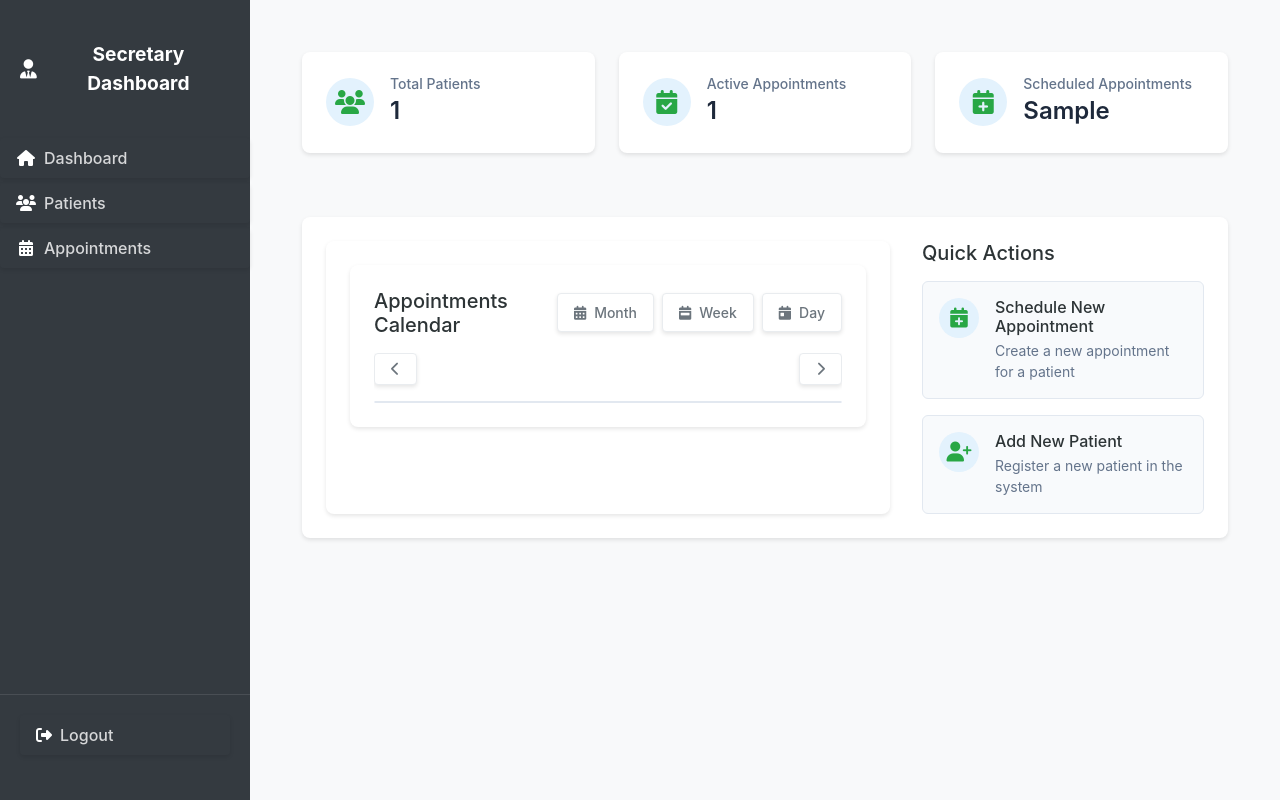
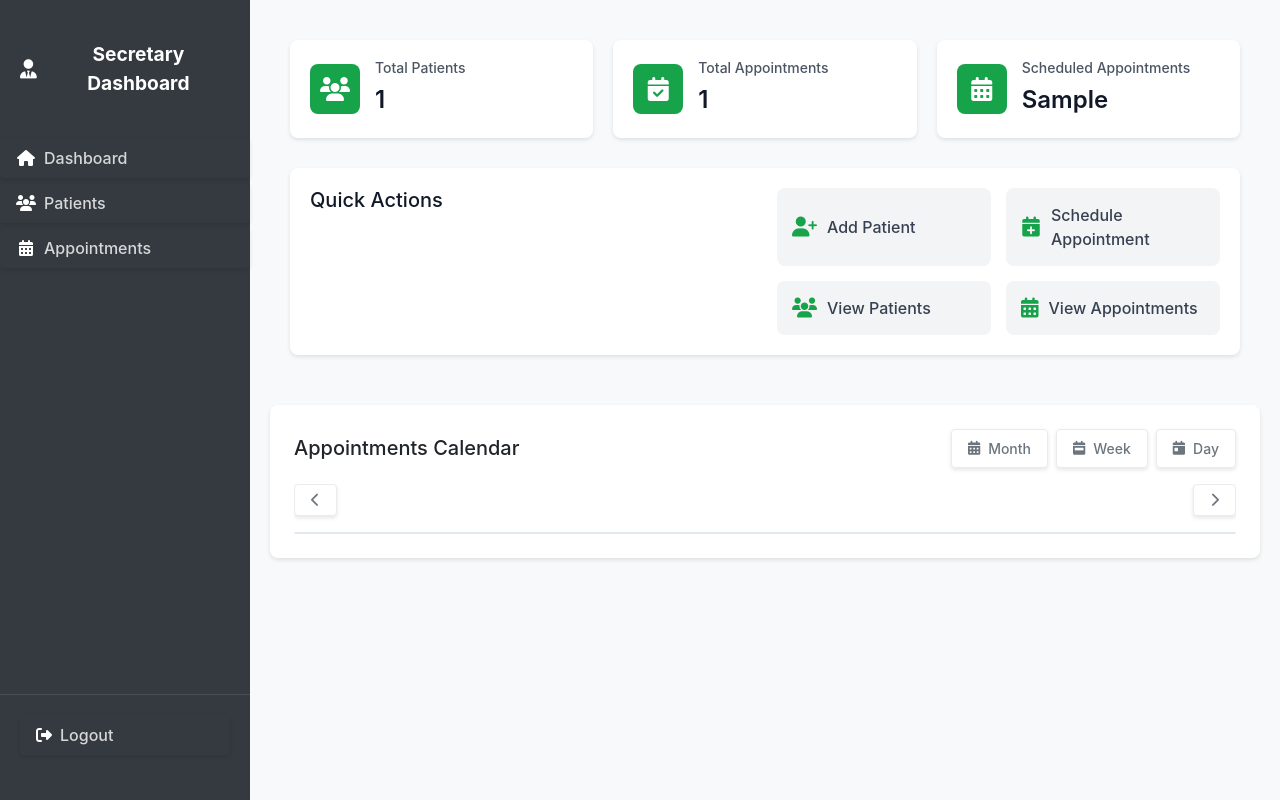
Before and after one commit to ZZSavagelordZZ/itec320_project20801530, a Django app: template Itec320_project/templates/secretary_dash/secretary/dashboard.html in a window 1280 px wide. Run offline with Django 5.2, Linux system fonts and the light colour scheme; the template is opened without the code that fills it: most values are stand-ins (such as "Sample title", 1, 10 or a date in 2020); parts of the project's set-up code (start-up, migrations or seed data) failed here and were passed over.

Commit message:
Update dashboard.html

```diff
--- a/Itec320_project/templates/secretary_dash/secretary/dashboard.html
+++ b/Itec320_project/templates/secretary_dash/secretary/dashboard.html
@@ -1,16 +1,15 @@
 {% extends 'secretary_dash/secretary/base.html' %}
 
 {% block content %}
-<div class="dashboard-container">
-    <!-- Statistics Cards -->
-    <div class="stats-grid">
+<div class="container">
+    <div class="stats-section">
         <div class="stat-card">
             <div class="stat-icon">
                 <i class="fas fa-users"></i>
             </div>
             <div class="stat-content">
                 <h3>Total Patients</h3>
-                <p class="stat-number">{{ total_patients }}</p>
+                <p>{{ total_patients }}</p>
             </div>
         </div>
         <div class="stat-card">
@@ -18,171 +17,147 @@
                 <i class="fas fa-calendar-check"></i>
             </div>
             <div class="stat-content">
-                <h3>Active Appointments</h3>
-                <p class="stat-number">{{ total_appointments }}</p>
+                <h3>Total Appointments</h3>
+                <p>{{ total_appointments }}</p>
             </div>
         </div>
         <div class="stat-card">
             <div class="stat-icon">
-                <i class="fas fa-calendar-plus"></i>
+                <i class="fas fa-calendar-alt"></i>
             </div>
             <div class="stat-content">
                 <h3>Scheduled Appointments</h3>
-                <p class="stat-number">{{ scheduled_appointments }}</p>
+                <p>{{ scheduled_appointments }}</p>
             </div>
         </div>
     </div>
 
-    <!-- Calendar and Quick Actions Section -->
-    <div class="dashboard-section calendar-appointments-container">
-        <!-- Calendar Side -->
-        <div class="calendar-side">
-            {% include 'secretary_dash/common/calendar.html' with appointments=calendar_appointments busy_hours=calendar_busy_hours small_calendar=True %}
-        </div>
-
-        <!-- Quick Actions Side -->
-        <div class="quick-actions-side">
+    <div class="quick-actions">
         <h2>Quick Actions</h2>
-            <div class="quick-actions-list">
-                <a href="{% url 'secretary_dash:appointment_create' %}" class="action-item">
-                <div class="action-icon">
+        <div class="action-buttons">
+            <a href="{% url 'secretary_dash:patient_create' %}" class="action-button">
+                <i class="fas fa-user-plus"></i>
+                <span>Add Patient</span>
+            </a>
+            <a href="{% url 'secretary_dash:appointment_create' %}" class="action-button">
                 <i class="fas fa-calendar-plus"></i>
-                </div>
-                    <div class="action-details">
-                        <h4>Schedule New Appointment</h4>
-                    <p>Create a new appointment for a patient</p>
-                </div>
+                <span>Schedule Appointment</span>
             </a>
-                <a href="{% url 'secretary_dash:patient_create' %}" class="action-item">
-                <div class="action-icon">
-                    <i class="fas fa-user-plus"></i>
-                </div>
-                    <div class="action-details">
-                        <h4>Add New Patient</h4>
-                    <p>Register a new patient in the system</p>
-                </div>
+            <a href="{% url 'secretary_dash:patient_list' %}" class="action-button">
+                <i class="fas fa-users"></i>
+                <span>View Patients</span>
+            </a>
+            <a href="{% url 'secretary_dash:appointment_list' %}" class="action-button">
+                <i class="fas fa-calendar-alt"></i>
+                <span>View Appointments</span>
             </a>
         </div>
     </div>
 </div>
-</div>
+
+{% include 'secretary_dash/common/calendar.html' with appointments=calendar_appointments busy_hours=calendar_busy_hours small_calendar=False %}
 
 <style>
-.dashboard-container {
-    padding: 2rem;
+    .container {
+        padding: 20px;
+        max-width: 1200px;
+        margin: 0 auto;
     }
 
-.stats-grid {
+    .stats-section {
         display: grid;
         grid-template-columns: repeat(auto-fit, minmax(250px, 1fr));
-    gap: 1.5rem;
-    margin-bottom: 2rem;
+        gap: 20px;
+        margin-bottom: 30px;
     }
 
     .stat-card {
         background: white;
         border-radius: 8px;
-    padding: 1.5rem;
+        padding: 20px;
+        box-shadow: 0 2px 4px rgba(0, 0, 0, 0.1);
         display: flex;
         align-items: center;
-    gap: 1rem;
-    box-shadow: 0 2px 4px rgba(0, 0, 0, 0.1);
+        gap: 15px;
     }
 
     .stat-icon {
-    width: 48px;
-    height: 48px;
-    background: #e3f2fd;
-    border-radius: 50%;
+        width: 50px;
+        height: 50px;
+        background: #16a34a;
+        border-radius: 8px;
         display: flex;
         align-items: center;
         justify-content: center;
-    color: #1976d2;
-    font-size: 1.5rem;
+    }
+
+    .stat-icon i {
+        font-size: 24px;
+        color: white;
     }
 
     .stat-content h3 {
         margin: 0;
         font-size: 0.875rem;
-    color: #64748b;
+        color: #4b5563;
     }
 
-.stat-content .stat-number {
-    margin: 0;
+    .stat-content p {
+        margin: 5px 0 0;
         font-size: 1.5rem;
         font-weight: 600;
-    color: #1e293b;
+        color: #111827;
     }
 
-.calendar-appointments-container {
-    display: grid;
-    grid-template-columns: 2fr 1fr;
-    gap: 2rem;
+    .quick-actions {
         background: white;
         border-radius: 8px;
-    padding: 1.5rem;
+        padding: 20px;
         box-shadow: 0 2px 4px rgba(0, 0, 0, 0.1);
+        margin-bottom: 30px;
     }
 
-.quick-actions-side h2 {
-    margin: 0 0 1rem 0;
+    .quick-actions h2 {
+        margin: 0 0 20px;
         font-size: 1.25rem;
+        color: #111827;
     }
 
-.quick-actions-list {
-    display: flex;
-    flex-direction: column;
-    gap: 1rem;
+    .action-buttons {
+        display: grid;
+        grid-template-columns: repeat(auto-fit, minmax(200px, 1fr));
+        gap: 15px;
     }
 
-.action-item {
-    background: #f8fafc;
-    border-radius: 6px;
-    padding: 1rem;
+    .action-button {
         display: flex;
-    gap: 1rem;
+        align-items: center;
+        gap: 10px;
+        padding: 15px;
+        background: #f3f4f6;
+        border-radius: 8px;
         text-decoration: none;
-    color: inherit;
+        color: #374151;
+        font-weight: 500;
         transition: all 0.2s ease;
-    border: 1px solid #e2e8f0;
     }
 
-.action-item:hover {
-    opacity: 0.9;
-    box-shadow: 0 2px 4px rgba(0, 0, 0, 0.1);
-    border-color: #1976d2;
+    .action-button:hover {
+        background: #e5e7eb;
+        transform: translateY(-2px);
     }
 
-.action-icon {
-    width: 40px;
-    height: 40px;
-    background: #e3f2fd;
-    border-radius: 50%;
-    display: flex;
-    align-items: center;
-    justify-content: center;
-    color: #1976d2;
-    font-size: 1.25rem;
-}
-
-.action-details {
-    flex: 1;
-}
-
-.action-details h4 {
-    margin: 0 0 0.25rem 0;
-    font-size: 1rem;
-    color: #2d3436;
-}
-
-.action-details p {
-    margin: 0;
-    font-size: 0.875rem;
-    color: #64748b;
+    .action-button i {
+        font-size: 20px;
+        color: #16a34a;
     }
 
     @media (max-width: 768px) {
-    .calendar-appointments-container {
+        .stats-section {
+            grid-template-columns: 1fr;
+        }
+
+        .action-buttons {
             grid-template-columns: 1fr;
         }
     }
```
Lines whose indentation alone changed are shown as unchanged.
